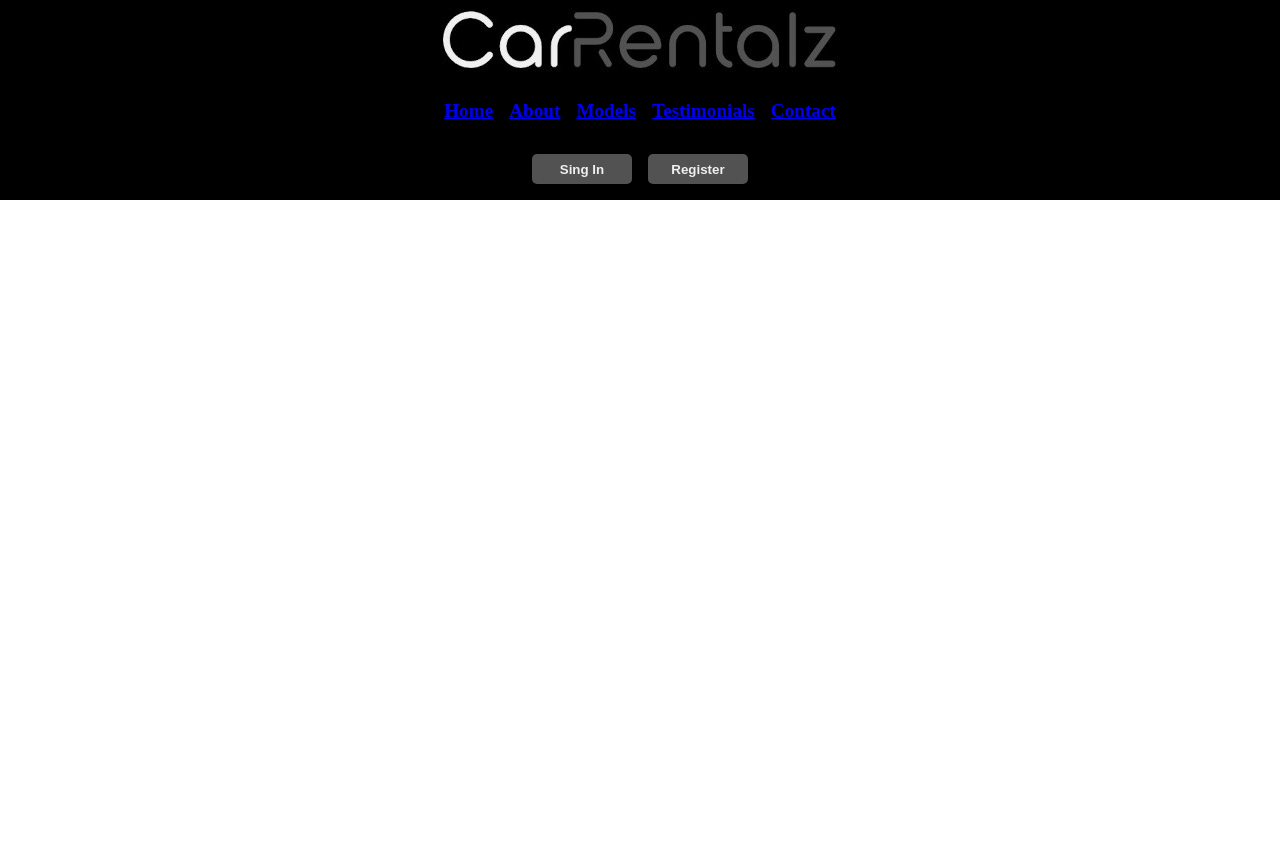
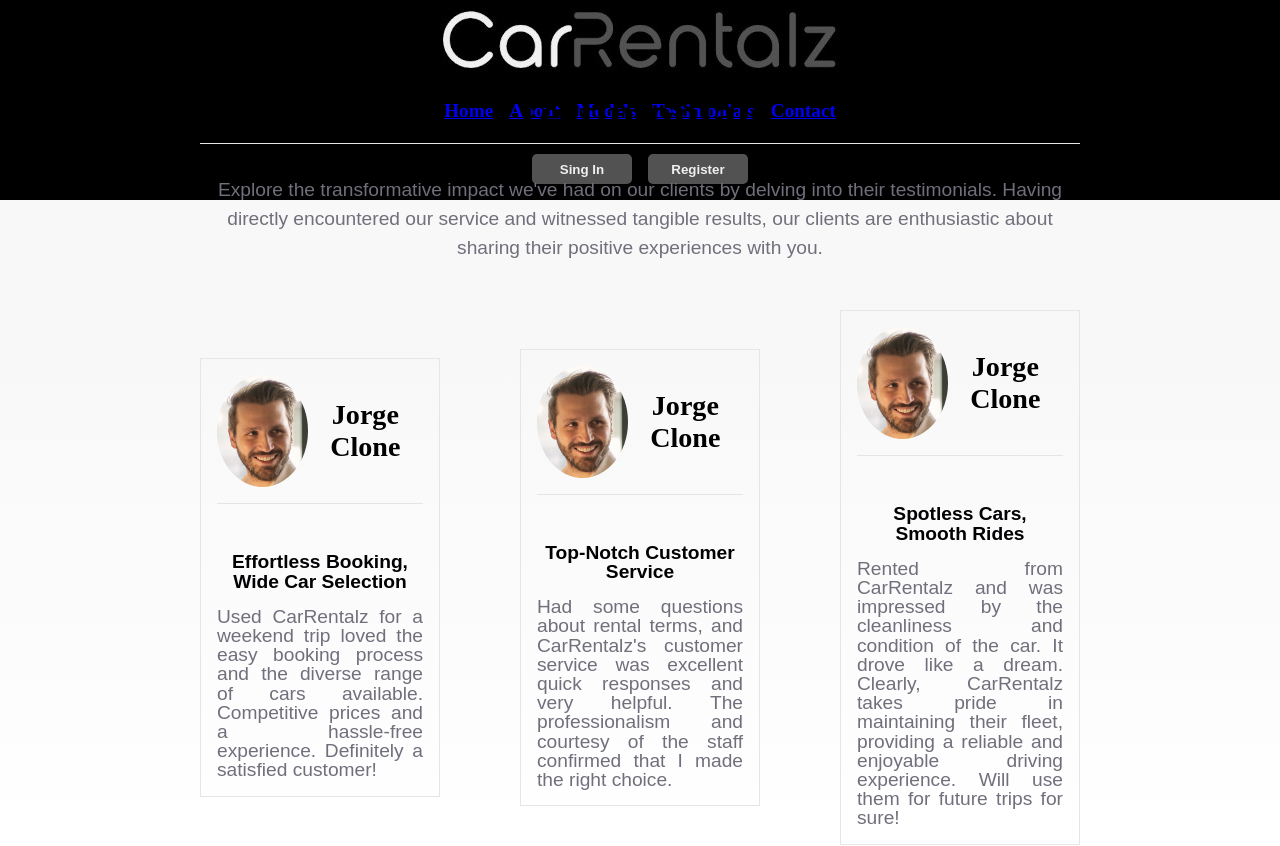
Before and after one commit to VictorSchmoegel/car-rentalz, a React (Create React App) app in the folder car-rentalz/: page /testimonials in a window 1280 px wide. Shown: the top 846 px of the page. Before the commit the page ends 800 px from the top, so only its background shows below. Built offline with nearby package versions, Linux system fonts and the light colour scheme.

Commit message:
criada a pag testimonials e iniciada a estilização

```diff
--- a/car-rentalz/src/App.js
+++ b/car-rentalz/src/App.js
@@ -4,6 +4,7 @@
 import Home from './pages/Home';
 import About from './pages/About';
 import Models from './pages/Models';
+import Testimonials from './pages/Testimonials/Testimonials';
 
 function App() {
   return (
@@ -13,6 +14,7 @@
           <Route index path="/" element={<Home />} />
           <Route path="/about" element={<About />} />
           <Route path="/models" element={<Models />} />
+          <Route path="/testimonials" element={<Testimonials />} />
         </Routes>
       </div>
   );
--- /dev/null
+++ b/car-rentalz/src/pages/Testimonials/Testimonials.css
@@ -0,0 +1,89 @@
+.testimonials_section {
+  align-items: center;
+  background: linear-gradient(180deg,#f8f8f8 20%,#fff 80%);
+  display: flex;
+  flex-direction: column;
+  justify-content: center;
+  padding: 10rem 0;
+  margin: auto;
+}
+
+.testimonials_container {
+  margin: 0 auto!important;
+  max-width: 133rem!important;
+  padding: 0 2.5rem!important;
+}
+
+.testimonials_content {
+  margin: 10rem;
+  display: flex;
+  flex-direction: column;
+  gap: 3rem;
+  max-width: 90rem;
+  align-items: center;
+}
+
+.testimonials_top_title {
+  display: flex;
+  flex-direction: column;
+  gap: 2rem;
+  width: 100%;
+}
+
+.testimonials_top_title h1 {
+  font-size: 3rem;
+  line-height: 1.2;
+  border-bottom: 1px solid #e5e5e5;
+}
+
+.testimonials_top_title p {
+  color: #706f7b;
+  font-family: Rubik,sans-serif;
+  font-size: 1.2rem;
+  line-height: 1.5;
+}
+
+.testimonials_clients {
+  display: flex;
+  align-items: center;
+  justify-content: center;
+  gap: 5rem;
+}
+
+.testimonials_clients_box {
+  border: 1px solid #e5e5e5;
+  display: flex;
+  flex-direction: column;
+  gap: 1rem;
+  padding: 1rem;
+  width: 100%;
+}
+
+.testimonials_clients_box_title {
+  display: flex;
+  justify-content: space-around;
+  font-size: 1.5rem;
+  border-bottom: 1px solid #e5e5e5;
+  padding-bottom: 1rem;
+  align-items: center;
+}
+
+.testimonials_img {
+  border-radius: 50%;
+  height: 7rem;
+}
+
+.testimonials_clients_box_text {
+  color: #706f7b;
+  font-family: Rubik,sans-serif;
+  font-size: 1.2rem;
+  line-height: 1;
+  margin-top: 2rem;
+  text-align: justify;
+}
+
+.testimonials_clients_box_text h4 {
+  color: #010103;
+  padding-bottom: 1rem;
+  text-align: center;
+}
--- /dev/null
+++ b/car-rentalz/src/pages/Testimonials/Testimonials.jsx
@@ -0,0 +1,53 @@
+import Footer from '../../components/Footer';
+import image01 from '../../assets/images/testimonials/testimonials01.png';
+import './Testimonials.css'
+
+function Testimonials() {
+  return (
+    <section className='testimonials_section'>
+      <div className='testimonials_container'>
+        <div className='testimonials_content'>
+          <div className='testimonials_top_title'>
+            <h1>Testimonials</h1>
+            <p>Explore the transformative impact we've had on our clients by delving into their testimonials. Having directly encountered our service and witnessed tangible results, our clients are enthusiastic about sharing their positive experiences with you.</p>
+          </div>
+          <div className='testimonials_clients'>
+            <div className='testimonials_clients_box'>
+              <div className='testimonials_clients_box_title'>
+                <img className='testimonials_img' src={image01} alt="#" />
+                <h3>Jorge Clone</h3>
+              </div>
+              <div className='testimonials_clients_box_text'>
+                <h4>Effortless Booking, Wide Car Selection</h4>
+                <p>Used CarRentalz for a weekend trip loved the easy booking process and the diverse range of cars available. Competitive prices and a hassle-free experience. Definitely a satisfied customer!</p>
+              </div>
+            </div>
+            <div className='testimonials_clients_box'>
+              <div className='testimonials_clients_box_title'>
+                <img className='testimonials_img' src={image01} alt="#" />
+                <h3>Jorge Clone</h3>
+              </div>
+              <div className='testimonials_clients_box_text'>
+                <h4>Top-Notch Customer Service</h4>
+                <p>Had some questions about rental terms, and CarRentalz's customer service was excellent quick responses and very helpful. The professionalism and courtesy of the staff confirmed that I made the right choice.</p>
+              </div>
+            </div>
+            <div className='testimonials_clients_box'>
+              <div className='testimonials_clients_box_title'>
+                <img className='testimonials_img' src={image01} alt="#" />
+                <h3>Jorge Clone</h3>
+              </div>
+              <div className='testimonials_clients_box_text'>
+                <h4>Spotless Cars, Smooth Rides</h4>
+                <p>Rented from CarRentalz and was impressed by the cleanliness and condition of the car. It drove like a dream. Clearly, CarRentalz takes pride in maintaining their fleet, providing a reliable and enjoyable driving experience. Will use them for future trips for sure!</p>
+              </div>
+            </div>
+          </div>
+        </div>
+      </div>
+      <Footer />
+    </section>
+  );
+}
+
+export default Testimonials;
```
Also changed, not shown: car-rentalz/src/assets/images/testimonials/testimonials01.png (added).
